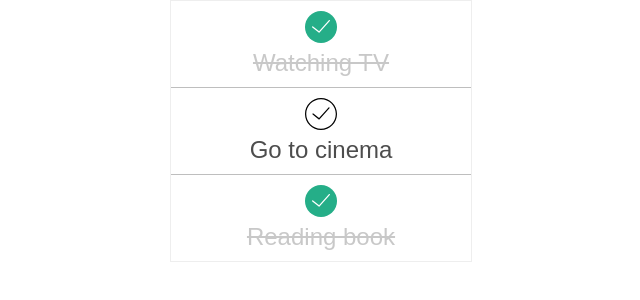
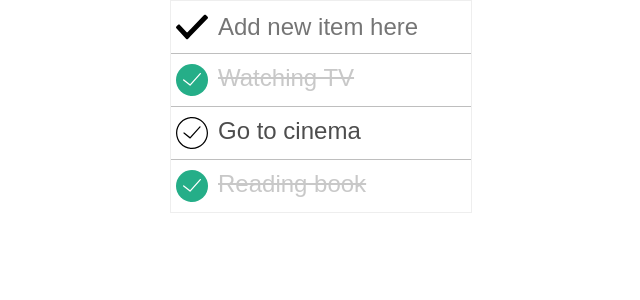
Before and after one commit to jiachihuynh/demo-todolist, a React (Create React App) app: page / in a window 1280 px wide. Shown: the top 300 px of the page, without its empty margins (319-959 px from the left). Built offline with nearby package versions, Linux system fonts and the light colour scheme.

Commit message:
Finish todolist

```diff
--- a/src/App.css
+++ b/src/App.css
@@ -1,12 +1,29 @@
 .App {
-  text-align: center;
   width: 300px;
   margin-left: auto;
   margin-right: auto;
   border: 1px solid #eeeeee
 }
 
+.App .Header {
+  padding: 10px 5px;
+  display: flex;
+  border-bottom: 1px solid #bebebe;
 
+}
+
+.App .Header input {
+  font-family: Arial, Helvetica, sans-serif;
+  font-weight: 300;
+  font-size: 24px;
+  border: none;;
+  padding-left: 10px;
+  width: 100%;
+}
+
+.App .Header input:focus {
+  outline: none;
+}
 
 .App-header {
   background-color: #282c34;
--- a/src/App.js
+++ b/src/App.js
@@ -1,19 +1,22 @@
 import React, { Component } from 'react';
 import './App.css';
 import Todolist from './components/todolist';
-import checkImg from '../img/check.svg';
-import checkCompleteImg from '../img/check-complete.svg';
+import tick from './img/tick.svg';
 
 export default class App extends Component {
   constructor(props) {
     super(props);
     this.state = {
+      newItem: "",
       todoItems:  [
         { title: 'Watching TV', isComplete: true },
         { title: 'Go to cinema', isComplete: false },
         { title: 'Reading book', isComplete: true }
       ]
     };
+
+    this.onKeyUp = this.onKeyUp.bind(this);
+    this.onChange = this.onChange.bind(this);
   }
 
   onItemClicked (item) {
@@ -31,11 +34,42 @@ export default class App extends Component {
       })
     }
 
+  onKeyUp(e){
+    if(e.keyCode === 13){
+      let text = e.target.value;
+      if(!text){return;}
+      text = text.trim();
+      if(!text){return;}
+      this.setState({
+        newItem:'',
+        todoItems: [
+          { title: text, isComplete: false},
+          ...this.state.todoItems,
+        ]
+      })
+    }
+  }
+
+  onChange(e){
+    this.setState({
+      newItem: e.target.value
+    })
+  }
 
   render() {
-    const {todoItems} = this.state;
+    const {todoItems, newItem} = this.state;
       return (
         <div className="App">
+          <div className="Header">
+            <img src= {tick} width={32} height={32} alt="nothing"/>
+            <input
+              type="text"
+              placeholder="Add new item here"
+              value={newItem}
+              onChange={this.onChange}
+              onKeyUp={this.onKeyUp} />
+          </div>
+
           {todoItems.length && todoItems.map((item,index) =>
             <Todolist
               key={index}
--- a/src/components/todolist.css
+++ b/src/components/todolist.css
@@ -5,8 +5,7 @@
     color: #4d4d4d;
     border-bottom: 1px solid #bebebe;
     padding: 10px 5px;
-
-
+    display: flex;
 }
 
 .TodoList:last-child {
@@ -20,5 +19,5 @@
 }
 
 .TodoList > p {
-    margin: 0;
+    margin: 0 0 0 10px;
 }
--- a/src/components/todolist.js
+++ b/src/components/todolist.js
@@ -12,11 +12,17 @@ export default class Todolist extends Component {
           url = checkCompleteImg ;
       }
       return (
-          <div onClick={onClick}
+          <div
                className={classNames('TodoList', {
                    "TodoList-complete" : item.isComplete
           })}>
-              <img src={url} width={32} heght={32} />
+              <img
+                src={url}
+                width={32}
+                height={32}
+                onClick={onClick}
+                alt="nothing"
+              />
               <p>{item.title}</p>
           </div>
     );
```
